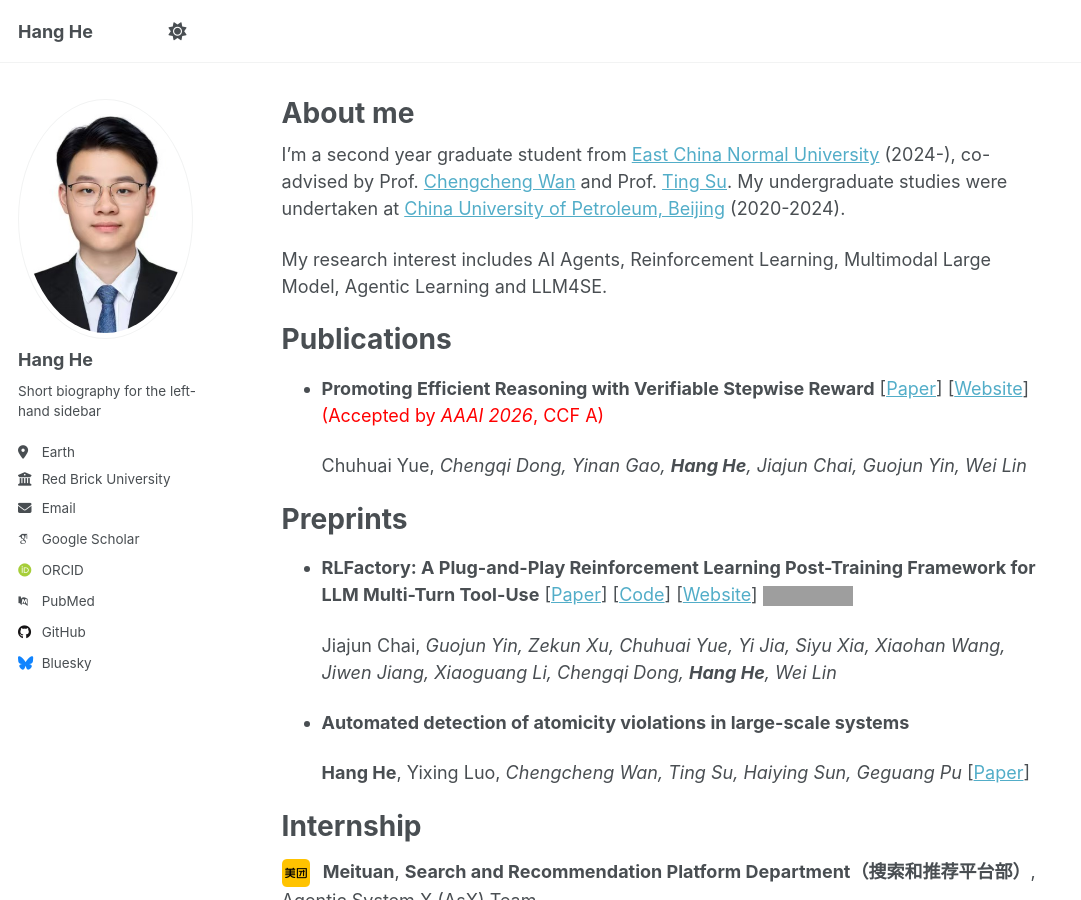
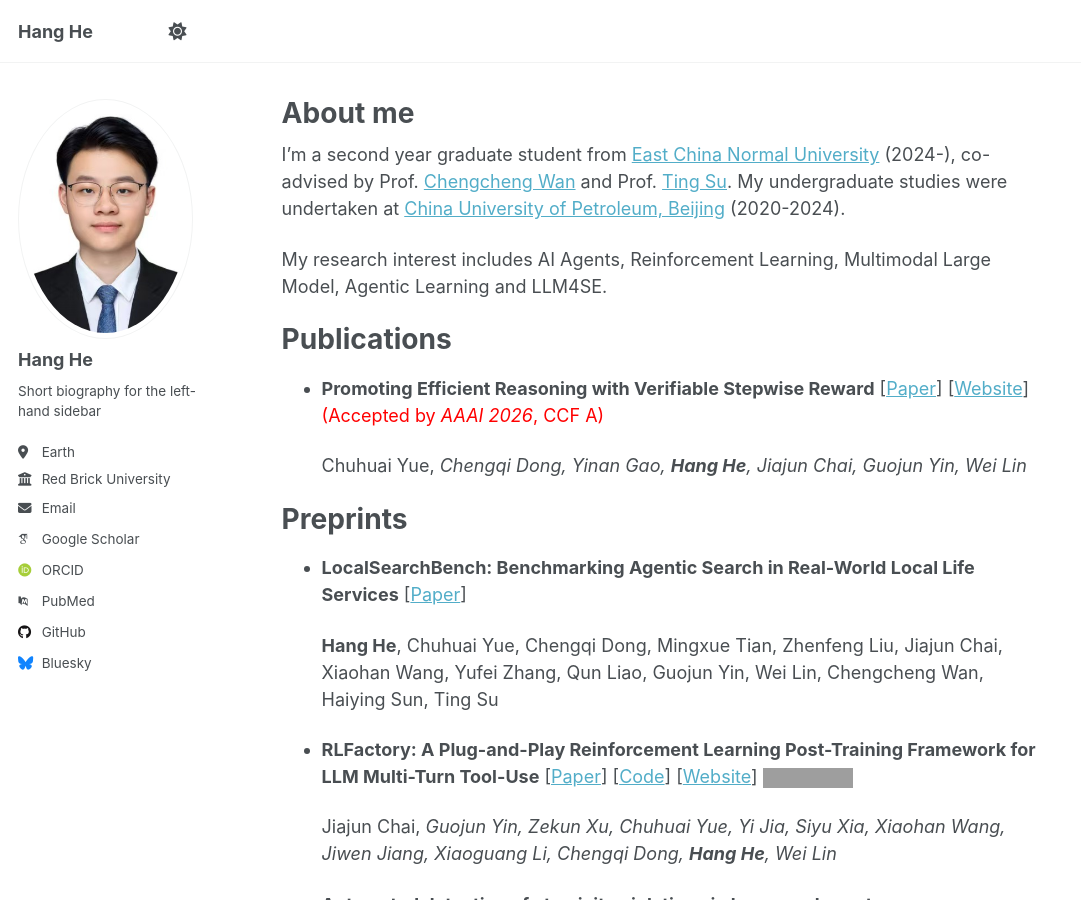
Before and after one commit to hanghe3/hanghe3.github.io, a Jekyll site: the page built from _pages/about.md, in a window 1280 px wide and 900 px high. Shown: the whole window, without its empty margins (0-1081 px from the left). Built offline with Jekyll 4.4.1, drawn with Linux system fonts in a browser that asks for light colours; some web fonts are replaced; a script that is not in the unit is left out; grey boxes are pictures that could not be loaded.

Commit message:
Add LocalSearchBench preprint to about page

```diff
--- a/_pages/about.md
+++ b/_pages/about.md
@@ -20,6 +20,10 @@ Publications
 
 Preprints
 ======
+- **LocalSearchBench: Benchmarking Agentic Search in Real-World Local Life Services** [[Paper](https://arxiv.org/abs/2512.07436)]
+
+  **Hang He**, Chuhuai Yue, Chengqi Dong, Mingxue Tian, Zhenfeng Liu, Jiajun Chai, Xiaohan Wang, Yufei Zhang, Qun Liao, Guojun Yin, Wei Lin, Chengcheng Wan, Haiying Sun, Ting Su
+
 - **RLFactory: A Plug-and-Play Reinforcement Learning Post-Training Framework for LLM Multi-Turn Tool-Use** [[Paper](https://arxiv.org/abs/2509.06980)] [[Code](https://github.com/Simple-Efficient/RL-Factory)] [[Website](https://mp.weixin.qq.com/s/jvqBJU1gsvkKkeBX_R0fnw)] ![GitHub stars](https://img.shields.io/github/stars/Simple-Efficient/RL-Factory?style=social)
 
   Jiajun Chai, _Guojun Yin, Zekun Xu, Chuhuai Yue, Yi Jia, Siyu Xia, Xiaohan Wang, Jiwen Jiang, Xiaoguang Li, Chengqi Dong, **Hang He**, Wei Lin_
```
